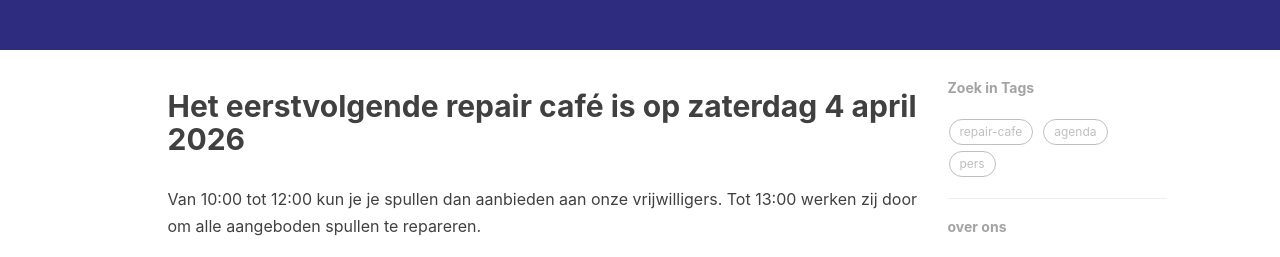
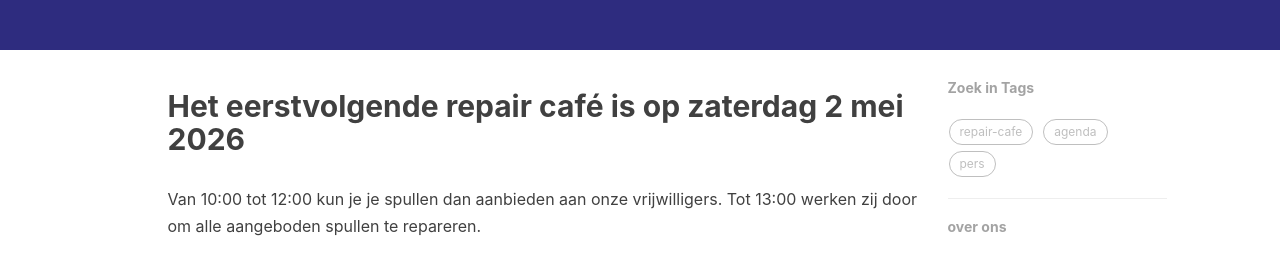
Before and after one commit to jpyp/jpyp.github.io, a Jekyll site: the page built from index.html, in a window 1280 px wide and 900 px high. Shown: the part 456-713 px from the top of the window. Built offline with Jekyll 4.4.1, drawn with Linux system fonts in a browser that asks for light colours; nearby versions of some CDN libraries; the list of posts is cut into pages by our own code; comment, search, counter and statistics services are not loaded.

Commit message:
Update index.html

```diff
--- a/index.html
+++ b/index.html
@@ -2,7 +2,7 @@
 layout: page
 description: "Weggooien? Mooi niet!"
 ---
-<h2>Het eerstvolgende repair café is op zaterdag 4 april 2026</h2>
+<h2>Het eerstvolgende repair café is op zaterdag 2 mei 2026</h2>
 
 <p>Van 10:00 tot 12:00 kun je je spullen dan aanbieden aan onze vrijwilligers. Tot 13:00 werken zij door om alle aangeboden spullen te repareren.</p>
 
```
